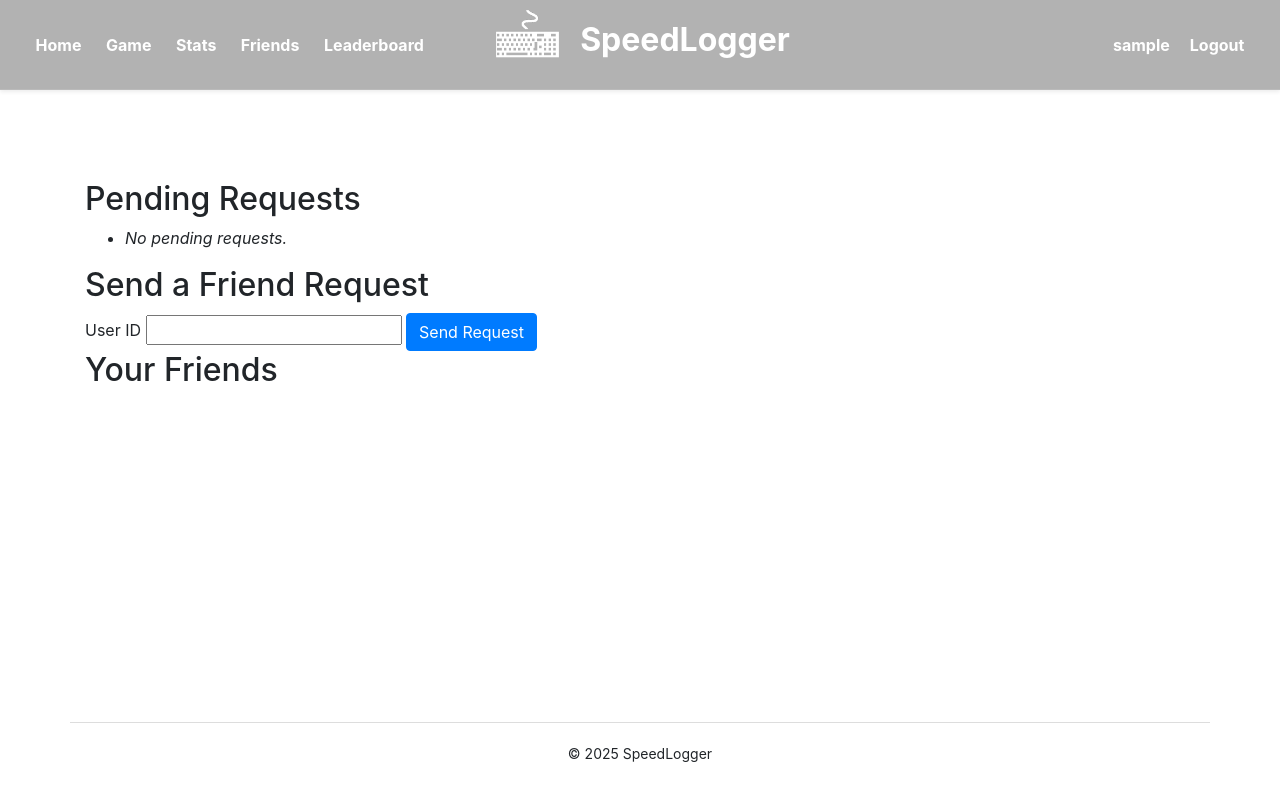
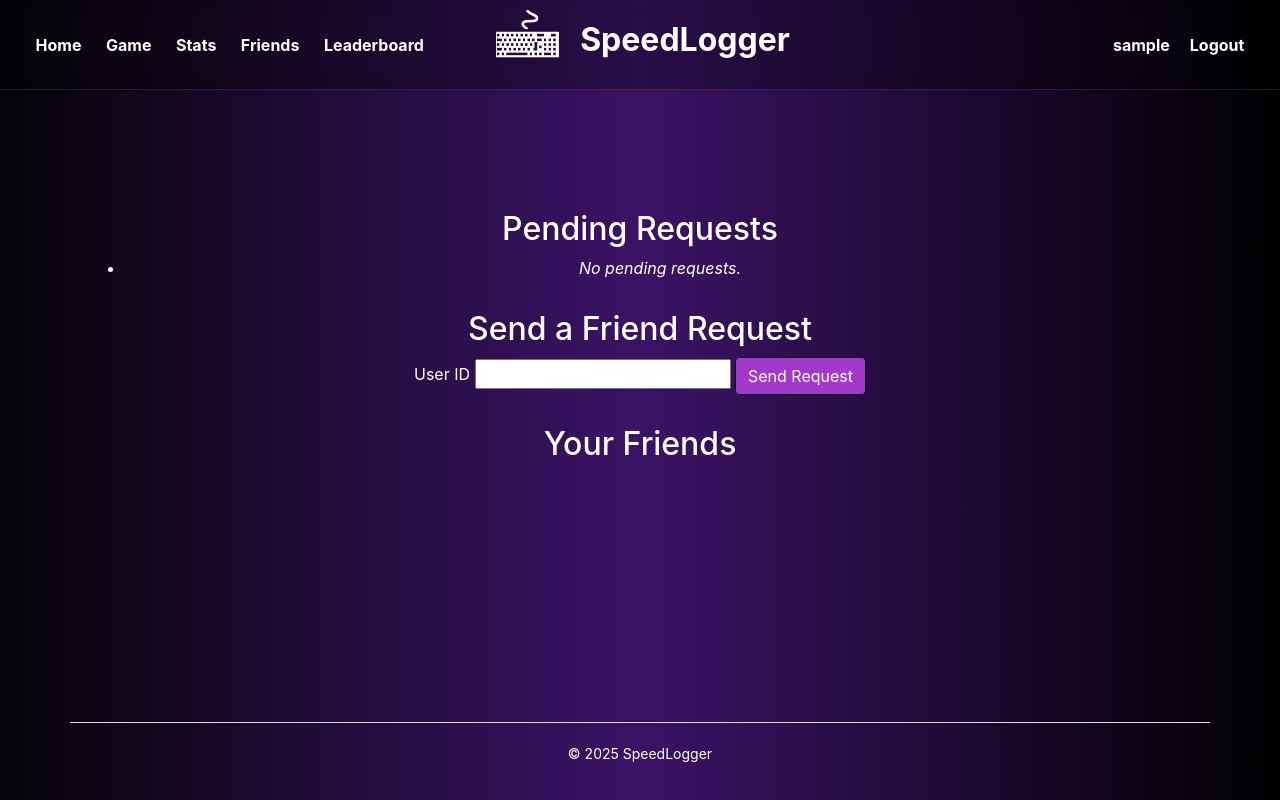
Before and after one commit to LiamHearderDev/AWD-Project, a Flask app: page /friends in a window 1280 px wide. Run offline with Flask 3, Linux system fonts and the light colour scheme; the visitor is signed in with stand-in values (Sample User, id 1); data that the repository does not hold is empty.

Commit message:
basic stlying of friend's page

```diff
--- /dev/null
+++ b/app/static/css/friends.css
@@ -0,0 +1,16 @@
+body {
+    background: linear-gradient(90deg,rgba(5, 4, 8, 1) 0%, rgba(59, 19, 102, 1) 50%, rgba(0, 0, 0, 1) 100%);
+    color: white;
+    text-align: center;
+}
+
+h2 {
+    color: white;
+    margin-top: 30px;
+}
+
+.btn {
+    background-color: var(--base-colour-3);
+    color: white;
+    border-color: var(--base-colour-1);
+}
--- a/app/templates/friends/friends.html
+++ b/app/templates/friends/friends.html
@@ -1,6 +1,7 @@
 {% extends "base.html" %}
 
 {% block head %}
+  <link rel="stylesheet" href="{{ url_for('static', filename='css/friends.css') }}">
   <script src="{{ url_for('static', filename='js/friends.js') }}"></script>
 {% endblock %}
 
```
